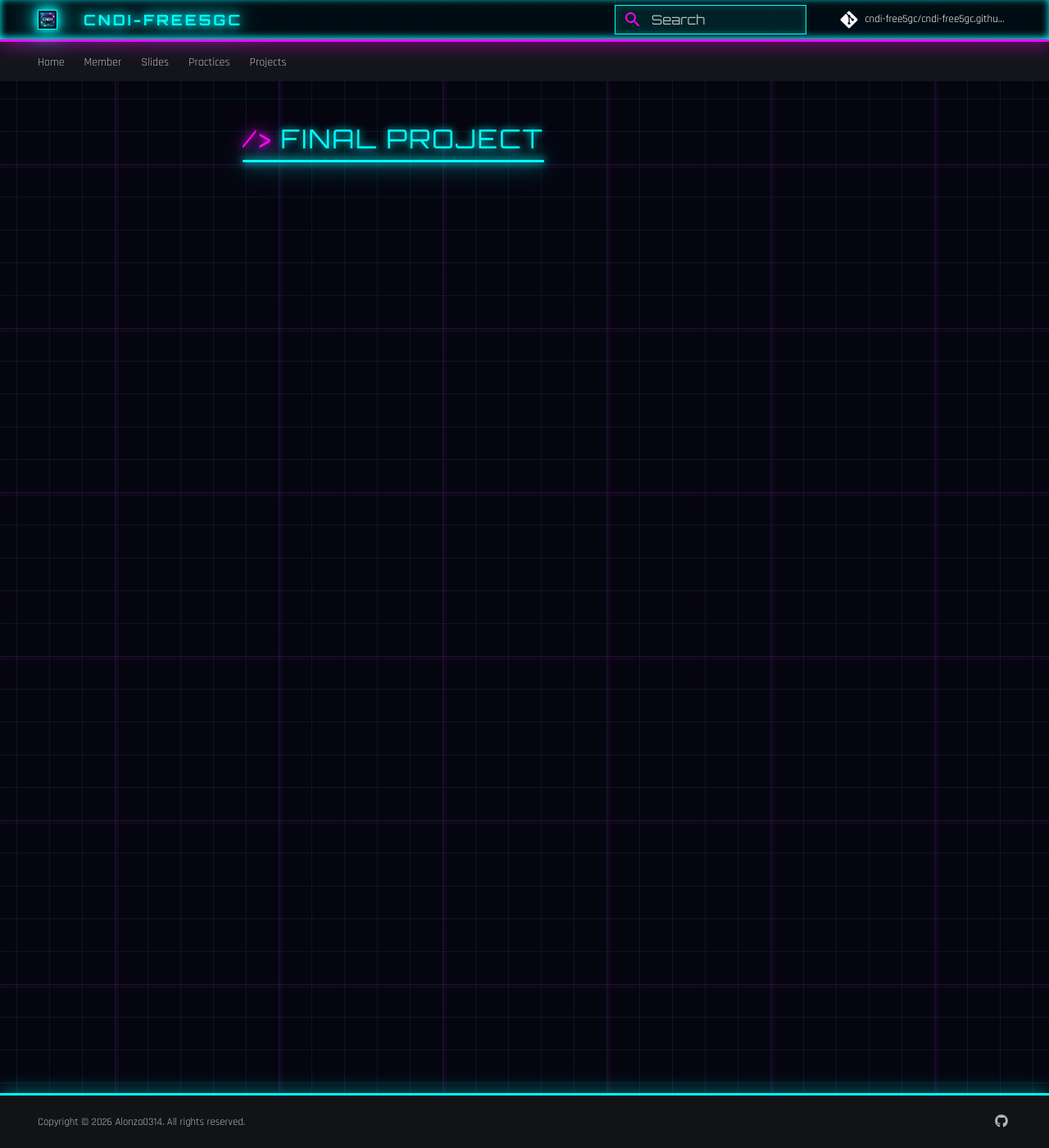
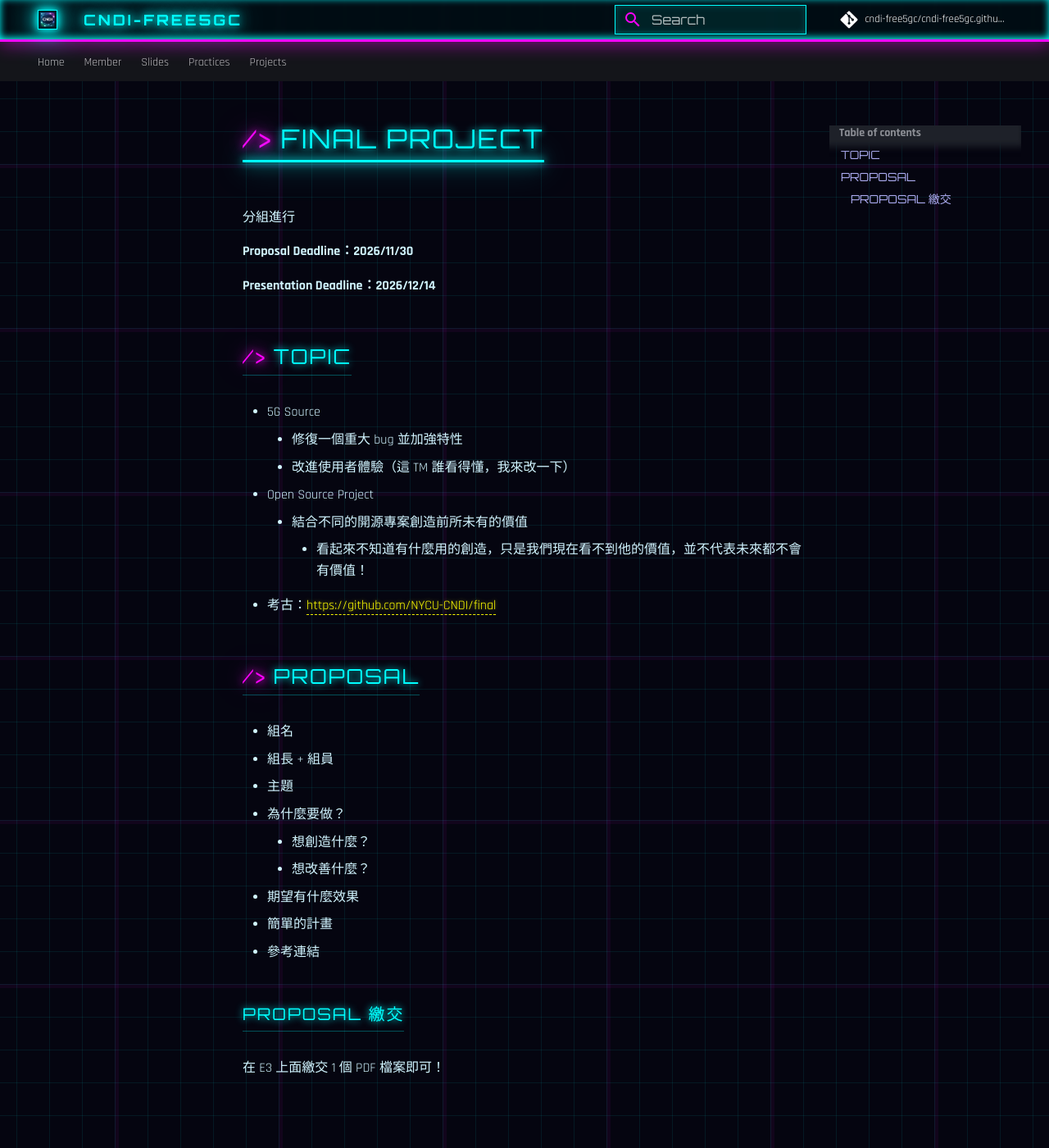
Before and after one commit to cndi-free5gc/cndi-free5gc.github.io, an MkDocs documentation site: the page built from doc/doc-project/fp.md, in a window 1280 px wide and 1400 px high. Shown: the whole window at 82% size. Built offline with MkDocs 1.6.1 and Material for MkDocs 9.7.7, drawn with Linux system fonts in a browser that asks for light colours; some web fonts are replaced; comment, search, counter and statistics services are not loaded.

Commit message:
feat: pt1 and fpj

```diff
--- a/doc/doc-project/fp.md
+++ b/doc/doc-project/fp.md
@@ -1 +1,33 @@
 # Final Project
+
+分組進行
+
+**Proposal Deadline：2026/11/30**
+
+**Presentation Deadline：2026/12/14**
+
+## Topic
+
+- 5G Source
+    - 修復一個重大 bug 並加強特性
+    - 改進使用者體驗（這 TM 誰看得懂，我來改一下）
+- Open Source Project
+    - 結合不同的開源專案創造前所未有的價值
+        - 看起來不知道有什麼用的創造，只是我們現在看不到他的價值，並不代表未來都不會有價值！
+- 考古：[https://github.com/NYCU-CNDI/final](https://github.com/NYCU-CNDI/final)
+
+## Proposal
+
+- 組名
+- 組長 + 組員
+- 主題
+- 為什麼要做？
+    - 想創造什麼？
+    - 想改善什麼？
+- 期望有什麼效果
+- 簡單的計畫
+- 參考連結
+
+### Proposal 繳交
+
+在 E3 上面繳交 1 個 PDF 檔案即可！
```
Also changed, not shown: doc/doc-pratice/pt1.md (+53 -0 lines).
